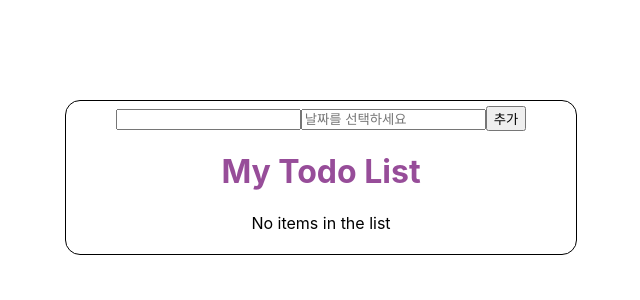
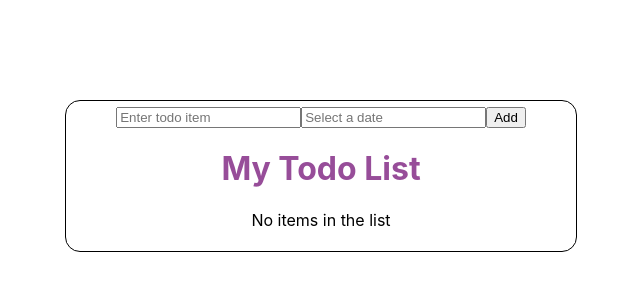
Before and after one commit to tjwls11/react_todolist, a React (Create React App) app: page / in a window 1280 px wide. Shown: the top 300 px of the page, without its empty margins (319-959 px from the left). Built offline with nearby package versions, Linux system fonts and the light colour scheme.

Commit message:
Update App.js

```diff
--- a/src/App.js
+++ b/src/App.js
@@ -1,4 +1,4 @@
-import React, { useState } from 'react';
+import React, { useState, useEffect } from 'react';
 import './App.css';
 import TodoBoard from './components/TodoBoard';
 import DatePicker from 'react-datepicker';
@@ -8,6 +8,17 @@ function App() {
   const [inputValue, setInputValue] = useState('');
   const [todoList, setTodoList] = useState([]);
   const [selectedDate, setSelectedDate] = useState(null);
+
+  useEffect(() => {
+    const storedTodoList = localStorage.getItem('todoList');
+    if (storedTodoList) {
+      const parsedTodoList = JSON.parse(storedTodoList).map(item => ({
+        ...item,
+        date: new Date(item.date)
+      }));
+      setTodoList(parsedTodoList);
+    }
+  }, []);
 
   const addItem = () => {
     if (inputValue.trim() === '') {
@@ -21,22 +32,38 @@ function App() {
 
     const newItem = {
       todo: inputValue,
-      date: selectedDate
+      date: selectedDate,
+      emoji: '📋' // 기본 이모지 설정
     };
 
-    setTodoList([...todoList, newItem]);
+    const updatedTodoList = [...todoList, newItem];
+    const sortedTodoList = updatedTodoList.sort((a, b) => a.date - b.date); // 날짜 기준으로 정렬
+    setTodoList(sortedTodoList);
+
+    // 로컬스토리지
+    localStorage.setItem('todoList', JSON.stringify(sortedTodoList));
+
     setInputValue('');
     setSelectedDate(null);
-  }
+  };
 
   const handleDateChange = (date) => {
-    setSelectedDate(date);
+    // 날짜를 UTC로 설정
+    const utcDate = new Date(Date.UTC(date.getFullYear(), date.getMonth(), date.getDate()));
+    setSelectedDate(utcDate);
   };
 
   const deleteItem = (index) => {
-    const updatedList = [...todoList];
-    updatedList.splice(index, 1);
+    const updatedList = todoList.filter((_, i) => i !== index);
     setTodoList(updatedList);
+
+    // 삭제 후 로컬스토리지에 업데이트된 todoList 저장
+    localStorage.setItem('todoList', JSON.stringify(updatedList));
+  };
+
+  const updateTodoList = (newList) => {
+    setTodoList(newList);
+    localStorage.setItem('todoList', JSON.stringify(newList));
   };
 
   return (
@@ -45,16 +72,20 @@ function App() {
         value={inputValue}
         type="text"
         onChange={(event) => setInputValue(event.target.value)}
+        placeholder="Enter todo item"
       />
-
-        <DatePicker
+      <DatePicker
         selected={selectedDate}
         onChange={handleDateChange}
         dateFormat="yyyy-MM-dd"
-        placeholderText="날짜를 선택하세요"
-       />
-        <button onClick={addItem}>추가</button>
-        <TodoBoard todoList={todoList} onDelete={deleteItem} />
+        placeholderText="Select a date"
+      />
+      <button onClick={addItem}>Add</button>
+      <TodoBoard
+        todoList={todoList}
+        onDelete={deleteItem}
+        onUpdate={updateTodoList}
+      />
     </div>
   );
 }
```
